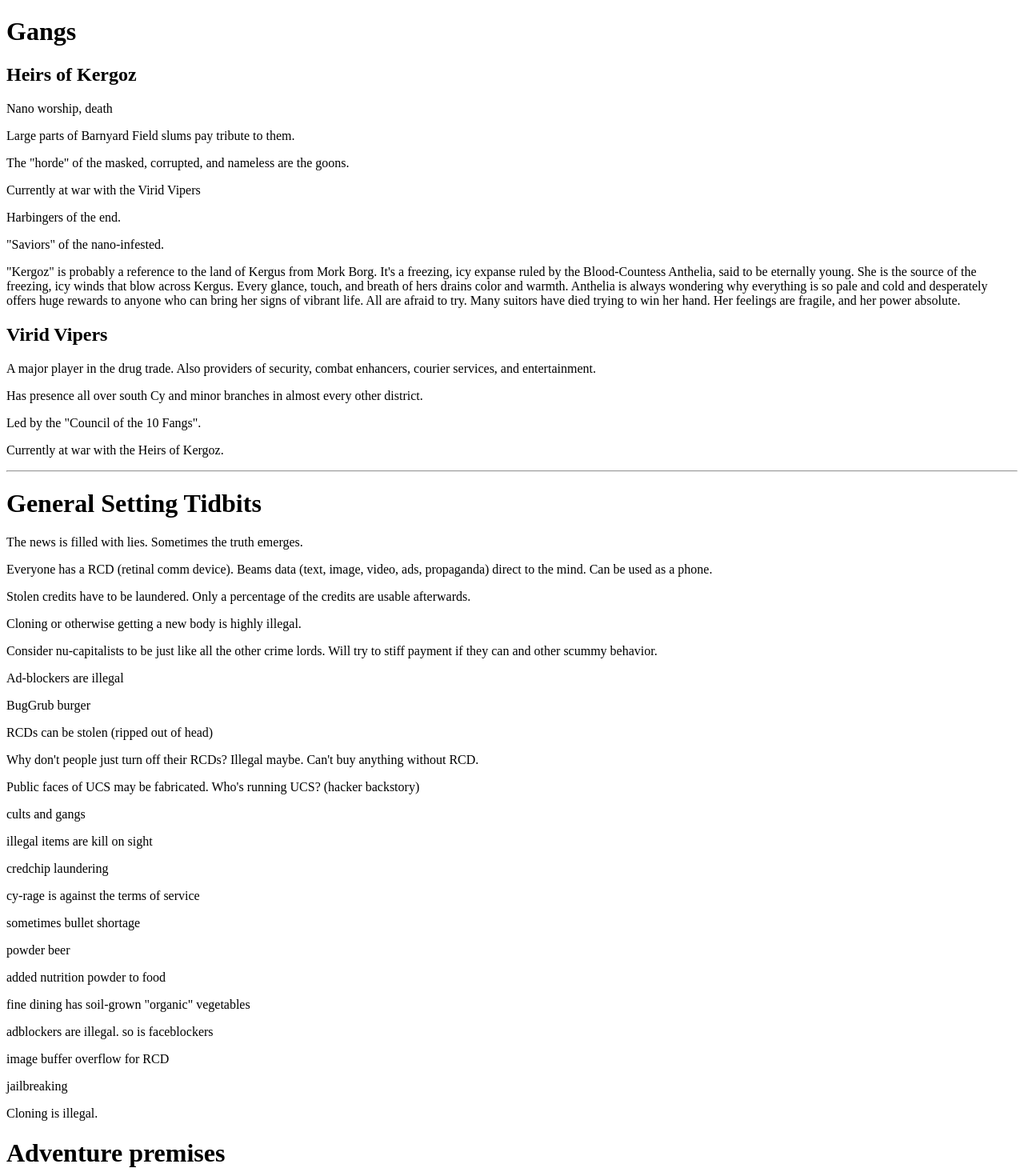
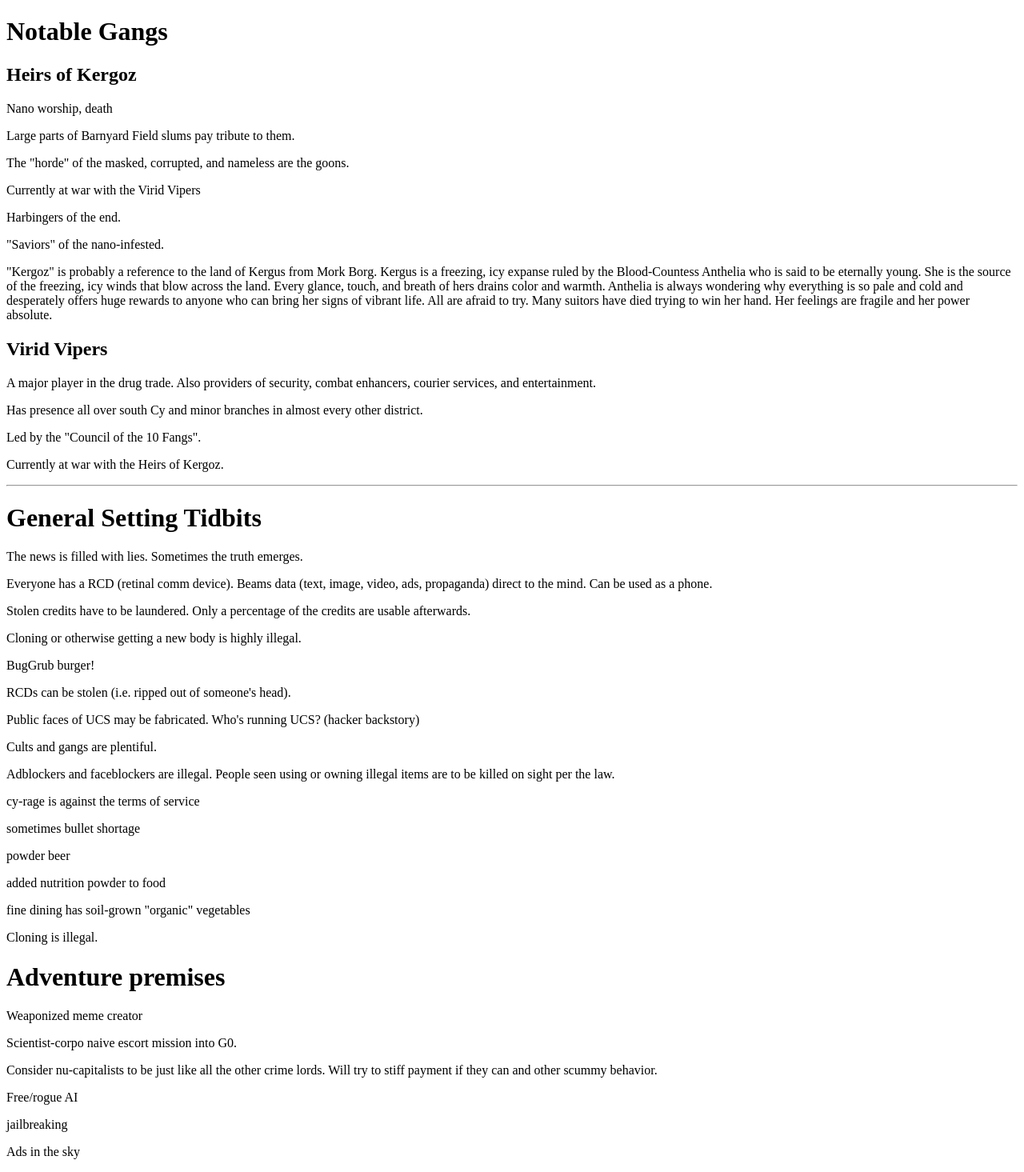
Before and after one commit to RadicalGarlic/safehouse.kim, an Angular app: page /cy_borg in a window 1280 px wide. Shown: the top 1465 px of the page at 80% size. Built offline with nearby package versions, Linux system fonts and the light colour scheme.

Commit message:
Minor cy_borg organization

```diff
--- a/src/app/cy-borg/cy-borg.component.html
+++ b/src/app/cy-borg/cy-borg.component.html
@@ -1,5 +1,5 @@
 <div>
-  <h1 id="gangs">Gangs</h1>
+  <h1>Notable Gangs</h1>
   <div>
     <h2>Heirs of Kergoz</h2>
     <p>Nano worship, death</p>
@@ -8,7 +8,7 @@
     <p>Currently at war with the Virid Vipers</p>
     <p>Harbingers of the end.</p>
     <p>"Saviors" of the nano-infested.</p>
-    <p>"Kergoz" is probably a reference to the land of Kergus from Mork Borg. It's a freezing, icy expanse ruled by the Blood-Countess Anthelia, said to be eternally young. She is the source of the freezing, icy winds that blow across Kergus. Every glance, touch, and breath of hers drains color and warmth. Anthelia is always wondering why everything is so pale and cold and desperately offers huge rewards to anyone who can bring her signs of vibrant life. All are afraid to try. Many suitors have died trying to win her hand. Her feelings are fragile, and her power absolute.</p>
+    <p>"Kergoz" is probably a reference to the land of Kergus from Mork Borg. Kergus is a freezing, icy expanse ruled by the Blood-Countess Anthelia who is said to be eternally young. She is the source of the freezing, icy winds that blow across the land. Every glance, touch, and breath of hers drains color and warmth. Anthelia is always wondering why everything is so pale and cold and desperately offers huge rewards to anyone who can bring her signs of vibrant life. All are afraid to try. Many suitors have died trying to win her hand. Her feelings are fragile and her power absolute.</p>
   </div>
   <div>
     <h2>Virid Vipers</h2>
@@ -25,33 +25,29 @@
   <p>Everyone has a RCD (retinal comm device). Beams data (text, image, video, ads, propaganda) direct to the mind. Can be used as a phone.</p>
   <p>Stolen credits have to be laundered. Only a percentage of the credits are usable afterwards.</p>
   <p>Cloning or otherwise getting a new body is highly illegal.</p>
-  <p>Consider nu-capitalists to be just like all the other crime lords. Will try to stiff payment if they can and other scummy behavior.</p>
-  <p>Ad-blockers are illegal</p>
-  <p>BugGrub burger</p>
-  <p>RCDs can be stolen (ripped out of head)</p>
-  <p>Why don't people just turn off their RCDs? Illegal maybe. Can't buy anything without RCD.</p>
+  <p>BugGrub burger!</p>
+  <p>RCDs can be stolen (i.e. ripped out of someone's head).</p>
   <p>Public faces of UCS may be fabricated. Who's running UCS? (hacker backstory)</p>
-  <p>cults and gangs</p>
-  <p>illegal items are kill on sight</p>
-  <p>credchip laundering</p>
+  <p>Cults and gangs are plentiful.</p>
+  <p>Adblockers and faceblockers are illegal. People seen using or owning illegal items are to be killed on sight per the law.</p>
   <p>cy-rage is against the terms of service</p>
   <p>sometimes bullet shortage</p>
   <p>powder beer</p>
   <p>added nutrition powder to food</p>
   <p>fine dining has soil-grown "organic" vegetables</p>
-  <p>adblockers are illegal. so is faceblockers</p>
-  <p>image buffer overflow for RCD</p>
-  <p>jailbreaking</p>
   <p>Cloning is illegal.</p>
 </div>
 <div>
   <h1>Adventure premises</h1>
   <p>Weaponized meme creator</p>
   <p>Scientist-corpo naive escort mission into G0.</p>
+  <p>Consider nu-capitalists to be just like all the other crime lords. Will try to stiff payment if they can and other scummy behavior.</p>
   <p>Free/rogue AI</p>
+  <p>jailbreaking</p>
   <p>Ads in the sky</p>
   <p>Corpo and gang wars</p>
   <p>"Nu-capitalists"</p>
+  <p>credchip laundering</p>
   <p>cults and conspiracy theorists</p>
   <p>crypto and stock market and financials shenanigans</p>
   <p>VIPs with their e-personas (vtubers ugh)</p>
@@ -95,6 +91,7 @@
   <p>privacy scandal</p>
   <p>Making rent</p>
   <p>Submarine housing scandals</p>
+  <p>image buffer overflow for RCD</p>
   <p>Sporting events</p>
   <p>Real estate conspiracies</p>
   <p>High-power execs into snuff</p>
@@ -121,5 +118,6 @@
     <li>Why not just temporarily "unplug" your RCD to avoid ads? You must have your RCD on in advertiser-enabled areas, or else secops get on your case.</li>
     <li>No such thing as clean water?</li>
     <li>Why is everything "hackable"? I guess people don't care as much about getting hacked because the world is already so dangerous. It's like getting mugged or stabbed.</li>
+    <li>Why don't people just turn off their RCDs? Illegal maybe. Can't buy anything without RCD.</li>
   </ol>
 </div>
```
